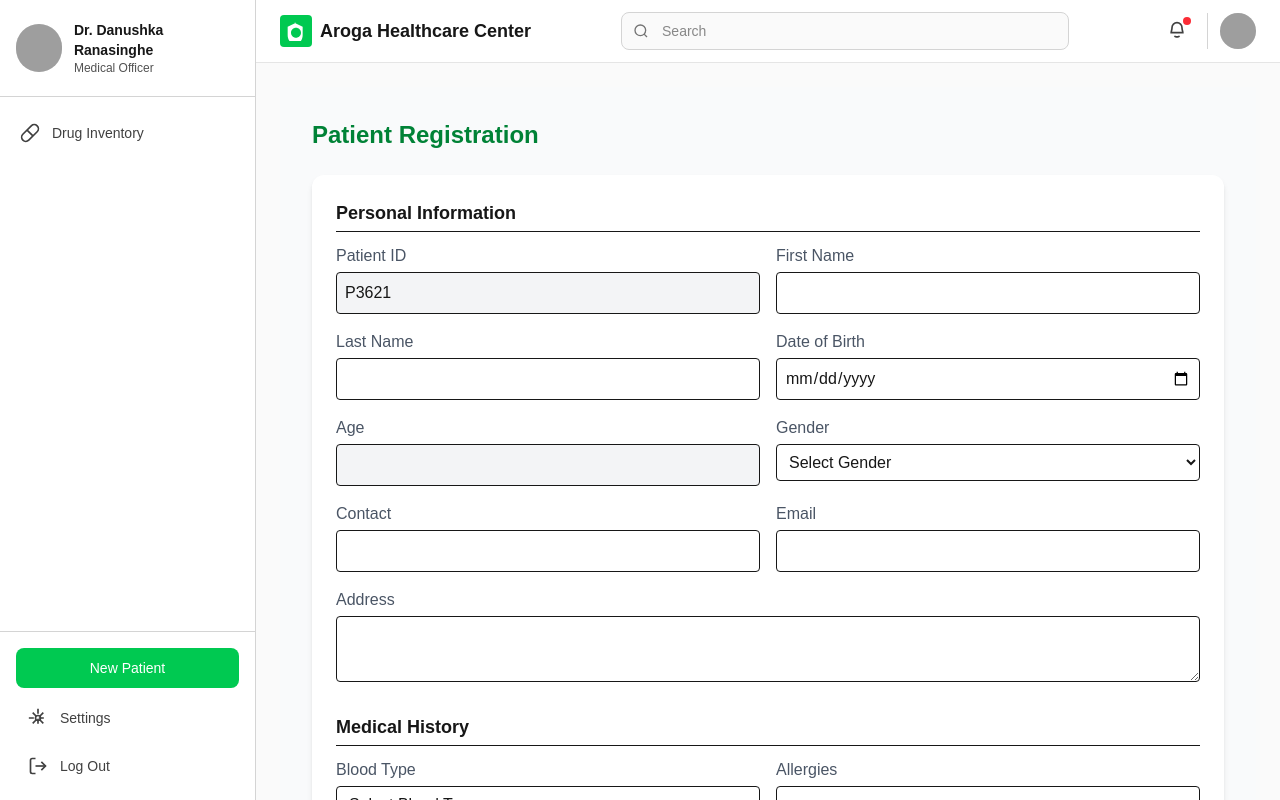
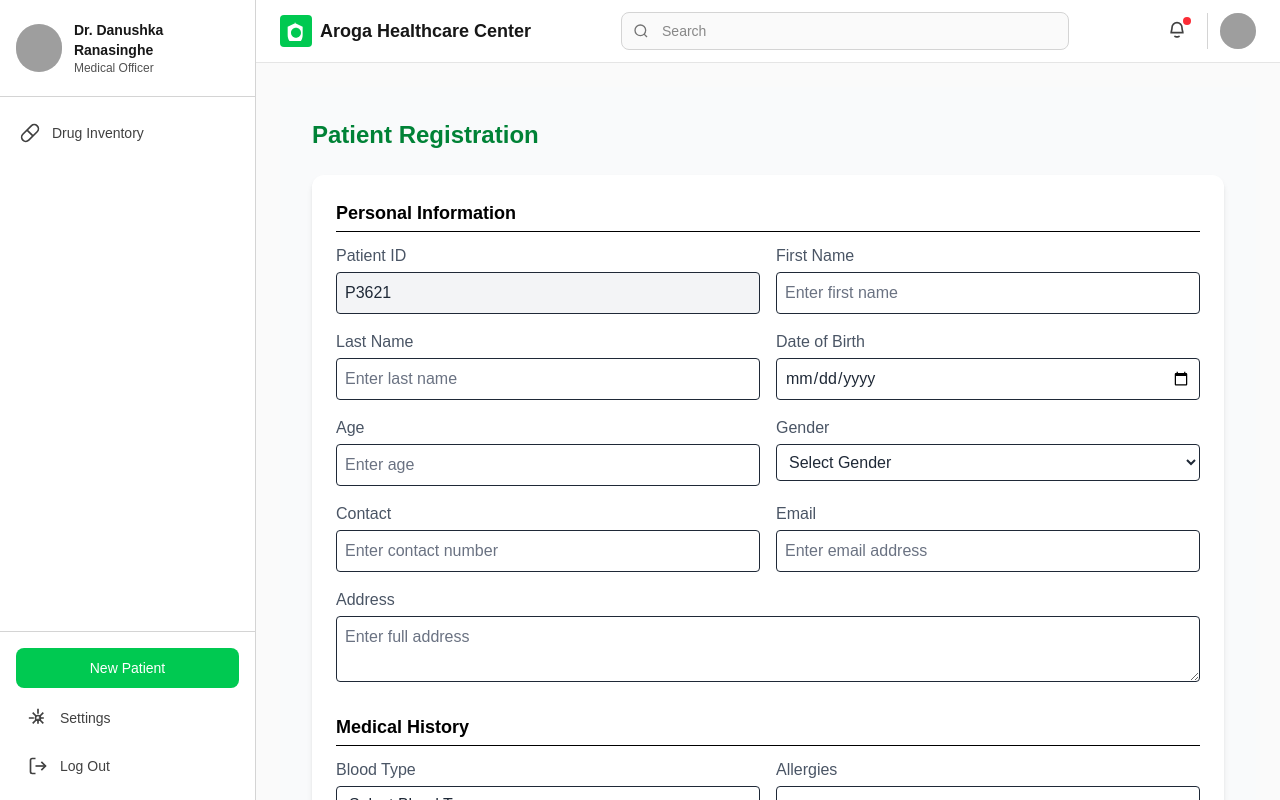
Before and after one commit to Arogya-Medical-Center/aroga-frontend, a Next.js app: page /patient-registration in a window 1280 px wide. Built offline with nearby package versions, Linux system fonts and the light colour scheme; no server answers; sample sign-in values are in the browser's storage; grey boxes are pictures that could not be loaded.

Commit message:
Add billing link and icons to prescription page; enhance patient registration form styles

```diff
--- a/src/app/dashboard/prescription/page.tsx
+++ b/src/app/dashboard/prescription/page.tsx
@@ -465,6 +465,19 @@ export default function PrescriptionPage() {
               <PreviewIcon />
               {showPreview ? 'Hide Preview' : 'Preview Prescription'}
             </button>
+
+            <a
+              href={isPrescriptionGenerated ? "http://localhost:3000/billing" : "#"}
+              onClick={(e) => !isPrescriptionGenerated && e.preventDefault()}
+              className={`flex items-center gap-2 px-8 py-3 rounded-lg font-medium text-lg transition-colors ${
+                !isPrescriptionGenerated
+                  ? 'bg-gray-400 text-gray-300 cursor-not-allowed'
+                  : 'bg-blue-600 text-white hover:bg-blue-700'
+              }`}
+            >
+              <BillingIcon />
+              Billing
+            </a>
           </div>
         </div>
 
@@ -653,3 +666,20 @@ function GenerateIcon() {
     </svg>
   );
 }
+
+function BillingIcon() {
+  return (
+    <svg className="h-5 w-5" viewBox="0 0 24 24" fill="none" stroke="currentColor" strokeWidth="2">
+      <rect x="3" y="3" width="18" height="18" rx="2" ry="2" />
+      <path d="M9 9h6v6H9z" />
+      <path d="M9 3v2" />
+      <path d="M15 3v2" />
+      <path d="M9 19v2" />
+      <path d="M15 19v2" />
+      <path d="M3 9h2" />
+      <path d="M3 15h2" />
+      <path d="M19 9h2" />
+      <path d="M19 15h2" />
+    </svg>
+  );
+}
--- a/src/app/patient-registration/page.tsx
+++ b/src/app/patient-registration/page.tsx
@@ -93,7 +93,7 @@ export default function PatientRegistration() {
       >
         {/* ------------------- PERSONAL INFORMATION ------------------- */}
         <section>
-          <h2 className="text-lg font-semibold mb-3 border-b pb-1">
+          <h2 className="text-lg font-semibold mb-3 border-b pb-1 text-black">
             Personal Information
           </h2>
           <div className="grid grid-cols-2 gap-4">
@@ -102,7 +102,8 @@ export default function PatientRegistration() {
               <input
                 value={formData.id}
                 readOnly
-                className="w-full border rounded p-2 bg-gray-100"
+                className="w-full border rounded p-2 bg-gray-100 text-gray-900"
+                style={{ color: '#1f2937' }}
               />
             </div>
             <div>
@@ -111,7 +112,9 @@ export default function PatientRegistration() {
                 name="firstName"
                 value={formData.firstName}
                 onChange={handleChange}
-                className="w-full border rounded p-2"
+                className="w-full border rounded p-2 text-gray-900 bg-white placeholder:text-gray-500"
+                style={{ color: '#1f2937' }}
+                placeholder="Enter first name"
               />
             </div>
             <div>
@@ -120,7 +123,9 @@ export default function PatientRegistration() {
                 name="lastName"
                 value={formData.lastName}
                 onChange={handleChange}
-                className="w-full border rounded p-2"
+                className="w-full border rounded p-2 text-gray-900 bg-white placeholder:text-gray-500"
+                style={{ color: '#1f2937' }}
+                placeholder="Enter last name"
               />
             </div>
             <div>
@@ -130,15 +135,22 @@ export default function PatientRegistration() {
                 name="dob"
                 value={formData.dob}
                 onChange={handleChange}
-                className="w-full border rounded p-2"
+                className="w-full border rounded p-2 text-gray-900 bg-white"
+                style={{ color: '#1f2937' }}
               />
             </div>
             <div>
               <label className="block text-gray-600 mb-1">Age</label>
               <input
+                name="age"
+                type="number"
                 value={formData.age}
-                readOnly
-                className="w-full border rounded p-2 bg-gray-100"
+                onChange={handleChange}
+                placeholder="Enter age"
+                className="w-full border rounded p-2 text-gray-900 bg-white placeholder:text-gray-500"
+                style={{ color: '#1f2937' }}
+                min="0"
+                max="150"
               />
             </div>
             <div>
@@ -147,12 +159,13 @@ export default function PatientRegistration() {
                 name="gender"
                 value={formData.gender}
                 onChange={handleChange}
-                className="w-full border rounded p-2"
+                className="w-full border rounded p-2 text-gray-900 bg-white"
+                style={{ color: '#1f2937' }}
               >
-                <option value="">Select Gender</option>
-                <option>Male</option>
-                <option>Female</option>
-                <option>Other</option>
+                <option value="" style={{ color: '#1f2937' }}>Select Gender</option>
+                <option style={{ color: '#1f2937' }}>Male</option>
+                <option style={{ color: '#1f2937' }}>Female</option>
+                <option style={{ color: '#1f2937' }}>Other</option>
               </select>
             </div>
             <div>
@@ -161,7 +174,9 @@ export default function PatientRegistration() {
                 name="contact"
                 value={formData.contact}
                 onChange={handleChange}
-                className="w-full border rounded p-2"
+                className="w-full border rounded p-2 text-gray-900 bg-white placeholder:text-gray-500"
+                style={{ color: '#1f2937' }}
+                placeholder="Enter contact number"
               />
             </div>
             <div>
@@ -171,7 +186,9 @@ export default function PatientRegistration() {
                 name="email"
                 value={formData.email}
                 onChange={handleChange}
-                className="w-full border rounded p-2"
+                className="w-full border rounded p-2 text-gray-900 bg-white placeholder:text-gray-500"
+                style={{ color: '#1f2937' }}
+                placeholder="Enter email address"
               />
             </div>
             <div className="col-span-2">
@@ -180,7 +197,9 @@ export default function PatientRegistration() {
                 name="address"
                 value={formData.address}
                 onChange={handleChange}
-                className="w-full border rounded p-2"
+                className="w-full border rounded p-2 text-gray-900 bg-white placeholder:text-gray-500"
+                style={{ color: '#1f2937' }}
+                placeholder="Enter full address"
               />
             </div>
           </div>
@@ -188,7 +207,7 @@ export default function PatientRegistration() {
 
         {/* ------------------- MEDICAL HISTORY ------------------- */}
         <section>
-          <h2 className="text-lg font-semibold mb-3 border-b pb-1">
+          <h2 className="text-lg font-semibold mb-3 border-b pb-1 text-black">
             Medical History
           </h2>
           <div className="grid grid-cols-2 gap-4">
@@ -198,17 +217,18 @@ export default function PatientRegistration() {
                 name="bloodType"
                 value={formData.bloodType}
                 onChange={handleChange}
-                className="w-full border rounded p-2"
+                className="w-full border rounded p-2 text-gray-900 bg-white"
+                style={{ color: '#1f2937' }}
               >
-                <option value="">Select Blood Type</option>
-                <option>O+</option>
-                <option>O-</option>
-                <option>A+</option>
-                <option>A-</option>
-                <option>B+</option>
-                <option>B-</option>
-                <option>AB+</option>
-                <option>AB-</option>
+                <option value="" style={{ color: '#1f2937' }}>Select Blood Type</option>
+                <option style={{ color: '#1f2937' }}>O+</option>
+                <option style={{ color: '#1f2937' }}>O-</option>
+                <option style={{ color: '#1f2937' }}>A+</option>
+                <option style={{ color: '#1f2937' }}>A-</option>
+                <option style={{ color: '#1f2937' }}>B+</option>
+                <option style={{ color: '#1f2937' }}>B-</option>
+                <option style={{ color: '#1f2937' }}>AB+</option>
+                <option style={{ color: '#1f2937' }}>AB-</option>
               </select>
             </div>
             <div>
@@ -218,7 +238,8 @@ export default function PatientRegistration() {
                 value={formData.allergies}
                 onChange={handleChange}
                 placeholder="e.g. Penicillin, Dust"
-                className="w-full border rounded p-2"
+                className="w-full border rounded p-2 text-gray-900 bg-white placeholder:text-gray-500"
+                style={{ color: '#1f2937' }}
               />
             </div>
             <div className="col-span-2">
@@ -230,7 +251,8 @@ export default function PatientRegistration() {
                 value={formData.conditions}
                 onChange={handleChange}
                 placeholder="e.g. Diabetes, Asthma"
-                className="w-full border rounded p-2"
+                className="w-full border rounded p-2 text-gray-900 bg-white placeholder:text-gray-500"
+                style={{ color: '#1f2937' }}
               />
             </div>
             <div className="col-span-2">
@@ -242,7 +264,8 @@ export default function PatientRegistration() {
                 value={formData.medications}
                 onChange={handleChange}
                 placeholder="e.g. Metformin 500mg, Amlodipine"
-                className="w-full border rounded p-2"
+                className="w-full border rounded p-2 text-gray-900 bg-white placeholder:text-gray-500"
+                style={{ color: '#1f2937' }}
               />
             </div>
           </div>
```
